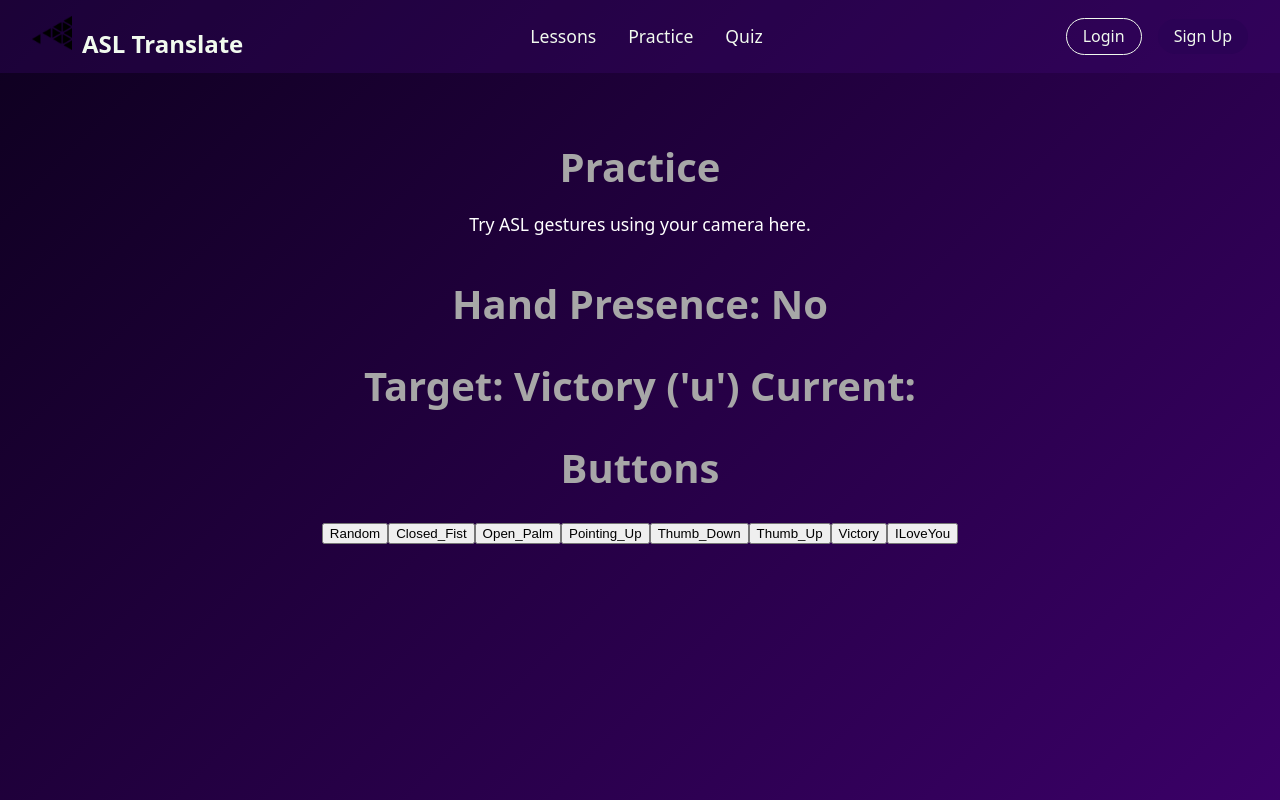
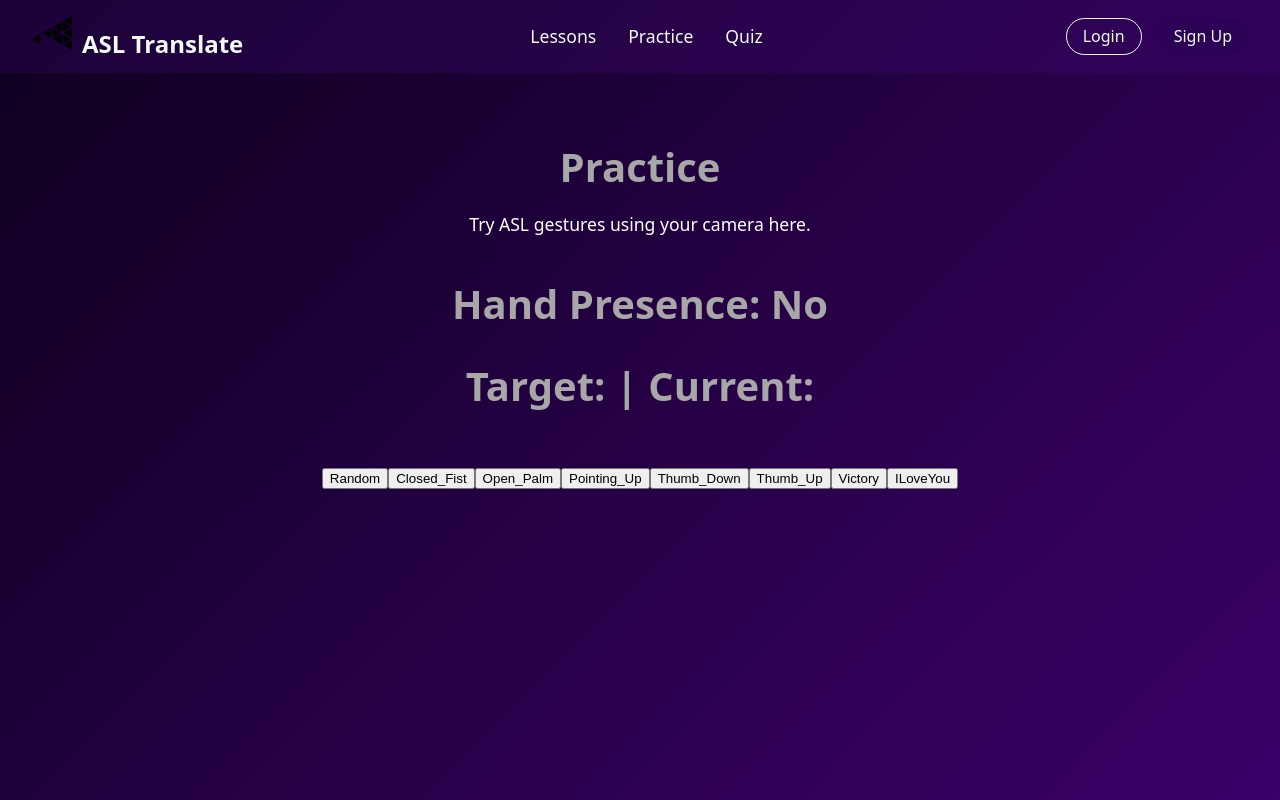
Before and after one commit to dez2413/Asl-translation-, a React (Create React App) app in the folder client/: page /practice in a window 1280 px wide. Shown: the top 800 px of the page. Built offline with nearby package versions, Linux system fonts and the light colour scheme; no server answers.

Commit message:
Buttons from Arrays

```diff
--- a/client/src/pages/ButtonList.js
+++ b/client/src/pages/ButtonList.js
@@ -1,13 +1,27 @@
 import React from 'react';
-import setTargetGesture from "./Practice";
+import {targetGesture, setTargetGesture} from "./Practice";
 
-function MyButtonList(targetGesture, labels) {
+//https://www.w3schools.com/css/css3_buttons.asp
+
+function MyButtonList(labels) {
+
+    // if labels[0] is none
     labels[0] = "Random";
     const buttonLabels = labels;
 
     const handleButtonClick = (label) => {
-        alert(`You clicked: ${label}`);
-        //setTargetGesture(label);
+
+        if(label === "Random"){
+
+            // get random number for random gesture
+            const randomInt = Math.floor(Math.random() * (labels.length - 1) + 1);
+            //console.log("randomInt:"+randomInt);
+            setTargetGesture(buttonLabels[randomInt]);
+
+        } else {
+            setTargetGesture(label);
+        }
+
     };
 
     return (
--- a/client/src/pages/Practice.js
+++ b/client/src/pages/Practice.js
@@ -32,50 +32,64 @@ media.getusermedia.insecure.enabled
 // https://github.com/google-ai-edge/mediapipe/tree/master/mediapipe/tasks/python/metadata/metadata_writers
 // https://ai.google.dev/edge/mediapipe/solutions/customization/gesture_recognizer
 // https://ai.google.dev/edge/mediapipe/solutions/customization/gesture_recognizerhttps://ai.google.dev/edge/mediapipe/solutions/customization/gesture_recognizer
+export let targetGesture = "";
+
+export function setTargetGesture(goal){
+  targetGesture = goal;
+};
+
 function Practice() {
   const videoRef = useRef(null);
   const canvasRef = useRef(null);
   const resultRef = useRef(null);
+
   const [handPresence, setHandPresence] = useState(null);
-
   const [isCorrect, setIsCorrect] = useState(null);
   const [currentGesture, setCurrentGesture] = useState(null);
-  //const targetGesture = "Victory";
-  const [targetGesture, setTargetGesture] = useState(null);
+  const [goalUpdater, setGoalUpdater] = useState(null);
+
       const gestureList = [
       {
-        gestureName: 'None',
+        gestureName: "None",
         mastery: 1
       },
       {
-        gestureName: 'Closed_Fist',
+        gestureName: "Closed_Fist",
         mastery: 0
       },
       {
-        gestureName: 'Open_Palm',
+        gestureName: "Open_Palm",
         mastery: 0
       },
       {
-        gestureName: 'Pointing_Up',
+        gestureName: "Pointing_Up",
         mastery: 0
       },
       {
-        gestureName: 'Thumb_Down',
+        gestureName: "Thumb_Down",
         mastery: 0
       },
       {
-        gestureName: 'Thumb_up',
+        gestureName: "Thumb_Up",
         mastery: 0
       },
       {
-        gestureName: 'Victory',
+        gestureName: "Victory",
         mastery: 0
       },
       {
-        gestureName: 'ILoveYou',
+        gestureName: "ILoveYou",
         mastery: 0
       }
     ];
+    let testArray = gestureList;
+    console.log(testArray[0]);
+    console.log(testArray[1]);
+    console.log(testArray[2]);
+    console.log(testArray[3]);
+    console.log(gestureList[4]);
+    console.log(gestureList[5]);
+
     let targetIndex = 0;
     let categoryNames = ["None", "Closed_Fist", "Open_Palm", "Pointing_Up", "Thumb_Down", "Thumb_Up", "Victory", "ILoveYou"];
     let categoryHistory = [1, 0, 0, 0, 0, 0, 0, 0];
@@ -90,6 +104,7 @@ function Practice() {
     let firstHandedness;
     let firstIndexFingerCoor;
     let firstIndexFingerCoorWorld;
+
     let secondCategoryName;
     let secondCategoryScore;
     let secondHandedness;
@@ -98,7 +113,6 @@ function Practice() {
 
     let oldPositionHandNine = [0,0,0];
     let newPositionHandNine;
-    setTargetGesture(categoryNames[6]);
 
     const initializeHandDetection = async () => {
       console.log("in initHandDetect");
@@ -234,20 +248,30 @@ function Practice() {
         canvasResCtx.fillText(firstCategoryScore, canvas.width / 2, canvas.height / 8);
         canvasResCtx.fillText(firstHandedness, (canvas.width / 4)*3, canvas.height / 8);
 
-        // generate random element from array of names
+        // testing target gesture to current gesture
+
+        console.log("ExpTarget" + targetGesture);
+
         canvasResCtx.fillText("Target:"+ targetGesture, canvas.width / 4, 4*canvas.height / 8);
+
         if(firstCategoryName === "None"){
+
           canvasResCtx.fillText(firstCategoryName, canvas.width / 4, 6*canvas.height / 8);
           setIsCorrect("None");
           setCurrentGesture(firstCategoryName);
+
         } else if(firstCategoryName === targetGesture){
+
           canvasResCtx.fillText("Correct!"+firstCategoryName, canvas.width / 4, 6*canvas.height / 8);
           setIsCorrect("Correct!");
           setCurrentGesture(firstCategoryName);
+
         }else{
+
           canvasResCtx.fillText("Try Again!"+firstCategoryName, canvas.width / 4, 6*canvas.height / 8);
           setIsCorrect("Incorrect! Try Again");
           setCurrentGesture(firstCategoryName);
+
         }
 
         canvasCtx.fillText(firstIndexFingerCoor, (canvas.width / 4), (canvas.height / 8)*5.5);
@@ -276,6 +300,7 @@ function Practice() {
         }
       }
 
+      setGoalUpdater(targetGesture);
       requestAnimationFrame(detectHands);
     };
 
@@ -341,9 +366,9 @@ function Practice() {
         {/* Gesture testing */}
         <>
           <h1> Hand Presence: {handPresence? "Yes" : "No"}</h1>
-          <h1> Target: {targetGesture} ('u') Current:{currentGesture}</h1>
+          <h1> Target: {goalUpdater} | Current: {currentGesture}</h1>
           <h1> {isCorrect} </h1>
-          <h1>Buttons {MyButtonList(targetGesture, categoryNames)}</h1>
+          <h1>{MyButtonList(categoryNames)}</h1>
           <div style={{ position: "relative"}}>
             <video ref={videoRef} autoPlay playsInline></video>
             <canvas ref={canvasRef} style={{
```
